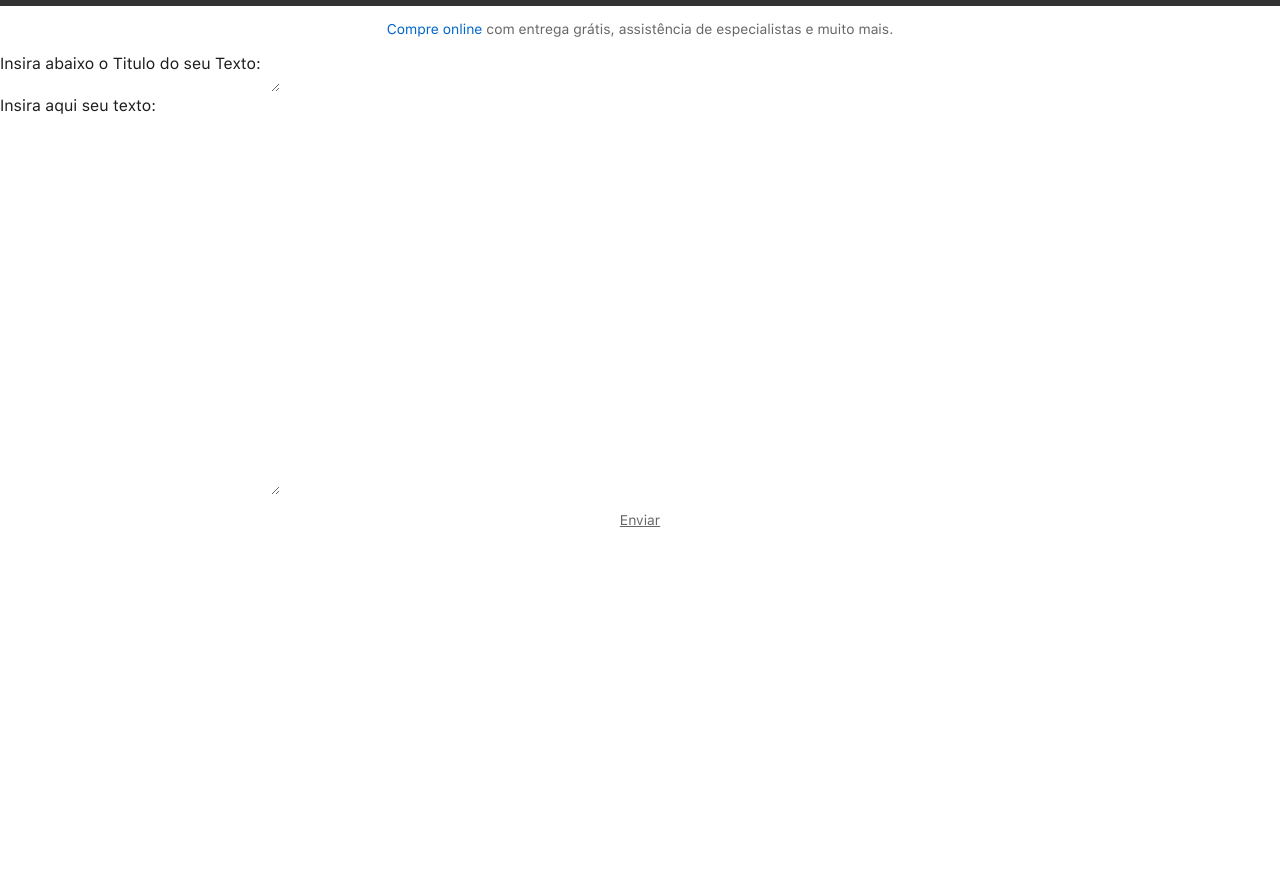
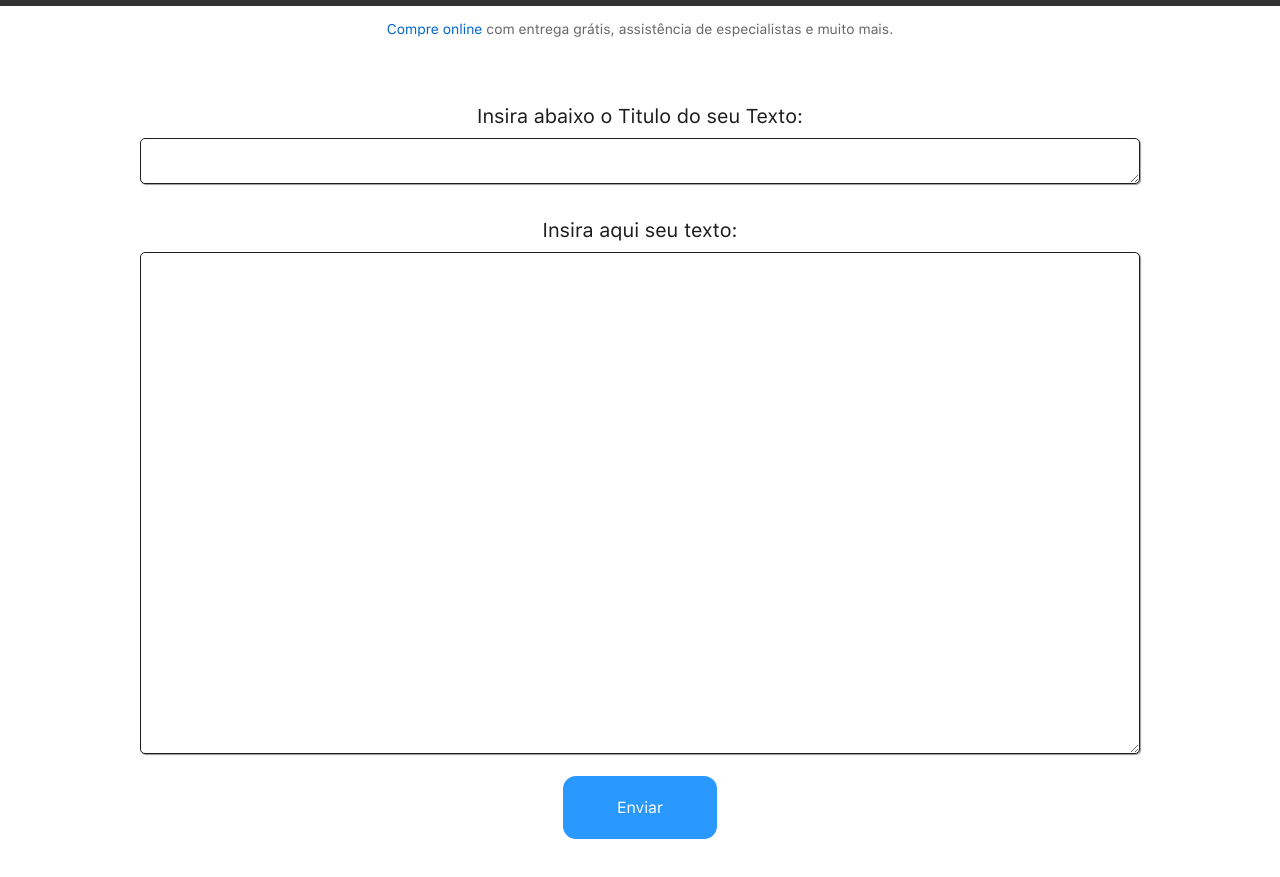
Before and after one commit to oaugustocezar/oaugustocezar.github.io, a plain HTML site: page clientside/news.html in a window 1280 px wide. Shown: the part 43-920 px from the top of the page. Drawn offline with nearby package versions, Linux system fonts and the light colour scheme.

Commit message:
css atualizado para subir texto

```diff
--- a/clientside/css/style-large.css
+++ b/clientside/css/style-large.css
@@ -1059,5 +1059,113 @@ input, textarea{
 
   }
 
+  .news { /* ESTILIZA TODA A SEÇÃO DO NEWS*/
+
+
+    width: 100%; /* DEFINE A LARGURA DA SECAO */
+    height: 692px; /* DEFINE A ALTURA DA SECAO (QUE E O DA IMAGEM) */
+    background-position: center;
+    color: #1d1d1f; /* DEFINE A COR DA LETRA DA SECAO */
+    text-align: center; /* COLOCA A FRASE NO CENTRO DA SECAO */
+    padding-top: 50px; /* ESPACO ENTRE A BORDA E A PALAVRA */
+
+}
+
+.news .titulonews { /* ESTILIZA OS ELEMENTOS DO TITULO DA SECAO */
+
+
+    margin-bottom: 6px; /* DISTANCIA ENTRE OS ELEMENTOS, OU SEJA, DISTANCIA ENTRE O TITULO E SUBTITULO */
+
+}
+
+.news .newstexto { /* ESTILIZA OS ELEMENTOS DO SUBTITULO DA SECAO */
+
+
+    margin-bottom: 12px; /* DISTANCIA ENTRE OS ELEMENTOS, OU SEJA, DISTANCIA ENTRE O TITULO E SUBTITULO */
+
+}
+
+label,
+textarea {
+    font-size: 16px;
+    letter-spacing: 1px;
+    width: 1000px;
+}
+textarea {
+    padding: 10px;
+    line-height: 1.5;
+    border-radius: 5px;
+    border: 1px solid #1d1d1f;
+    box-shadow: 1px 1px 1px #999;
+}
+
+label {
+    display: block;
+    margin-bottom: 10px;
+}
+
+.news .story1 {
+
+  text-align: center;
+  font-size: 20px;
+  margin-bottom: 10px;
+}
+
+.news .story2 {
+
+  text-align: center;
+  font-size: 20px;
+  margin-top:30px;
+  margin-bottom: 10px;
+}
+
+.myButton {
+  text-align: center;
+	background-color:#2998ff;
+	border-radius:13px;
+	border:2px solid #2998ff;
+	display:inline-block;
+	cursor:pointer;
+	color:#ffffff;
+	font-family: "SF Pro Text Regular", sans-serif;
+	font-size:16px;
+	padding:16px 52px;
+	text-decoration:none;
+	text-shadow:0px 1px 0px #2998ff;
+}
+.myButton:hover {
+	background-color:#2998ff;
+}
+.myButton:active {
+	position:relative;
+	top:1px;
+}
+
+.botao{
+
+  margin-top: 20px;
+}
+
+
+.newsapresenta{
+
+color:#1d1d1f;
+background-color: rgba(148, 155, 155, 0.664);
+border-color: rgba(70, 69, 71, 0.4);
+border-radius: 15px;
+margin: 30px 20px 10px 20px;
+border-style: solid;
+border-bottom-width: 5px;
+border-top-width: 5px;
+border-right-width: 5px;
+border-left-width: 5px;
+}
+.testetexto{
+
+  text-align: center;
+}
+
+
+
   /*//////////////////////////////////////////////////////////////////
   [ Responsive ]*/
```
